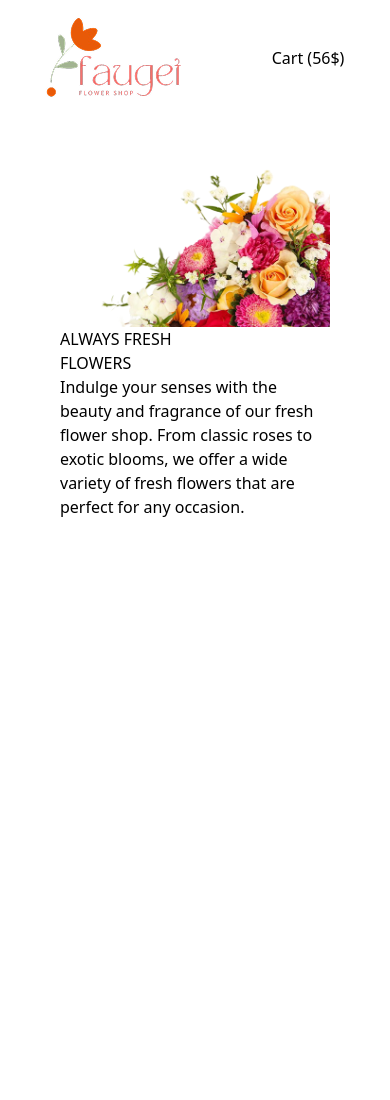
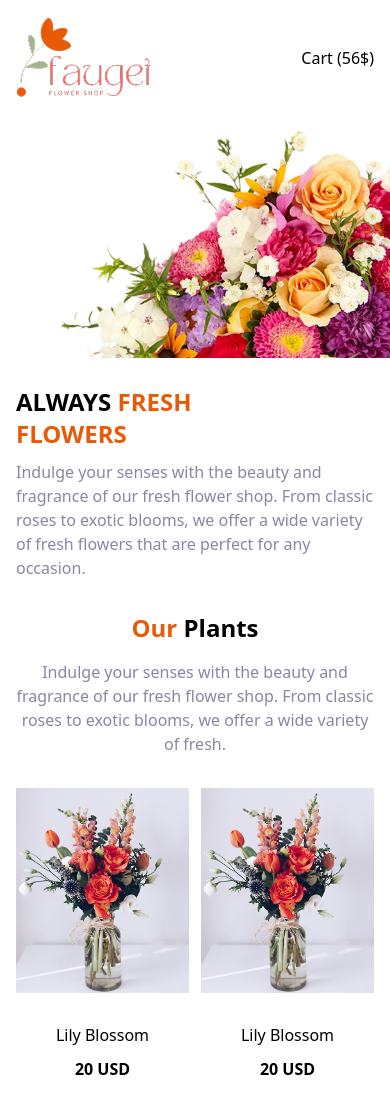
Before and after one commit to HasinIshrakK/assignment-2, a plain HTML site: page index.html in a window 390 px wide. Shown: the top 1100 px of the page. Before the commit the page ends 844 px from the top, so only its background shows below. Drawn offline with nearby package versions, Linux system fonts and the light colour scheme.

Commit message:
cards added

```diff
--- a/index.html
+++ b/index.html
@@ -10,41 +10,117 @@
         .col1{
             color: #8987A1;
         }
+        .col2{
+            color: #e95a08;
+        }
+        .bg{
+            background-color: #e95a08;
+        }
+        @media screen {
+            /* .l{
+                margin: 16px;
+            } */
+        }
     </style>
 </head>
 <!-- This is only responsive for mobile phones as there wasn't any criteria for others. -->
-<body>
+<body class="mx-0">
     <nav>
-        <ul class="flex justify-around mx-auto my-4 align items-center">
+        <ul class="flex justify-between mx-4 sm:mx-60 my-4 l">
             <li>
-                <img src="assets/logo.png">
+                <img src="assets/logo.png" alt="Logo">
             </li>
-            <li class="flex gap-6">
+            <li class="flex gap-6 sm:text-base my-auto">
                 <div class="hidden sm:flex gap-6">
                     <a href="">Home</a>
                     <a class="col1" href="">Shop</a>
                     <a class="col1" href="">About us</a>
                 </div>
                 <a href="">Cart (56$)</a>
+                <!-- icon needed -->
             </li>
         </ul>
     </nav>
 
-    <header>
-        <div class="sm:flex m-15 flex-row-reverse">
-            <img src="assets/hero-flower.png">
-            <div>
-                <h1>
-                    ALWAYS FRESH<br>FLOWERS
+    <header class="sm:mx-40">
+        <div class="m-0 sm:flex sm:m-15 mb-0 flex-row-reverse">
+            <img class="my-0 sm:my-4 sm:mt-24 ml-auto" src="assets/hero-flower.png" alt="Flower">
+            <div class="mt-7 mx-4">
+                <h1 class="font-bold text-2xl sm:text-6xl sm:mt-40 mb-2.5">
+                    ALWAYS <span class="col2">FRESH<br>FLOWERS</span>
                 </h1>
-                <p>
+                <p class="mb-0 col1 sm:text-2xl">
                     Indulge your senses with the beauty and fragrance of our fresh flower shop. From classic roses to exotic blooms, we offer a wide variety of fresh flowers that are perfect for any occasion.
                 </p>
             </div>
         </div>
     </header>
 
-    <main>
+    <main class="mx-4 sm:mx-40">
+        <section class="mb-4">
+            <div class="my-8 text-center sm:mb-12 mb-8">
+                <h1 class="font-bold text-2xl sm:text-6xl mb-4">
+                    <span class="col2">Our</span> Plants
+                </h1>
+                <p class="mb-0 col1 sm:text-2xl mx-auto text-center max-w-4xl">
+                    Indulge your senses with the beauty and fragrance of our fresh flower shop. From classic roses to exotic blooms, we offer a wide variety of fresh.
+                </p>
+            </div>
+            <div class="grid grid-cols-2 sm:grid-cols-4 gap-3 sm:gap-4">
+                <div class="justify-items-center w-fit mx-auto">
+                    <img class="mb-7" src="assets/sample-flower-image.png" alt="sample-flower-image">
+                    <p class="mb-2.5 sm:mb-5 font-medium text-base sm:text-2xl">Lily Blossom</p>
+                    <p class="font-bold mb-7 text-base sm:text-2xl">20 USD</p>
+                    <button class="bg w-full text-white mx-auto block sm:px-16 py-5 sm:text-base text-sm">ADD TO CART</button>
+                </div>
+                <div class="justify-items-center w-fit mx-auto">
+                    <img class="mb-7" src="assets/sample-flower-image.png" alt="sample-flower-image">
+                    <p class="mb-2.5 sm:mb-5 font-medium text-base sm:text-2xl">Lily Blossom</p>
+                    <p class="font-bold mb-7 text-base sm:text-2xl">20 USD</p>
+                    <button class="bg w-full text-white mx-auto block sm:px-16 py-5 sm:text-base text-sm">ADD TO CART</button>
+                </div>
+                <div class="justify-items-center w-fit mx-auto">
+                    <img class="mb-7" src="assets/sample-flower-image.png" alt="sample-flower-image">
+                    <p class="mb-2.5 sm:mb-5 font-medium text-base sm:text-2xl">Lily Blossom</p>
+                    <p class="font-bold mb-7 text-base sm:text-2xl">20 USD</p>
+                    <button class="bg w-full text-white mx-auto block sm:px-16 py-5 sm:text-base text-sm">ADD TO CART</button>
+                </div>
+                <div class="justify-items-center w-fit mx-auto">
+                    <img class="mb-7" src="assets/sample-flower-image.png" alt="sample-flower-image">
+                    <p class="mb-2.5 sm:mb-5 font-medium text-base sm:text-2xl">Lily Blossom</p>
+                    <p class="font-bold mb-7 text-base sm:text-2xl">20 USD</p>
+                    <button class="bg w-full text-white mx-auto block sm:px-16 py-5 sm:text-base text-sm">ADD TO CART</button>
+                </div>
+                <div class="justify-items-center w-fit mx-auto">
+                    <img class="mb-7" src="assets/sample-flower-image.png" alt="sample-flower-image">
+                    <p class="mb-2.5 sm:mb-5 font-medium text-base sm:text-2xl">Lily Blossom</p>
+                    <p class="font-bold mb-7 text-base sm:text-2xl">20 USD</p>
+                    <button class="bg w-full text-white mx-auto block sm:px-16 py-5 sm:text-base text-sm">ADD TO CART</button>
+                </div>
+                <div class="justify-items-center w-fit mx-auto">
+                    <img class="mb-7" src="assets/sample-flower-image.png" alt="sample-flower-image">
+                    <p class="mb-2.5 sm:mb-5 font-medium text-base sm:text-2xl">Lily Blossom</p>
+                    <p class="font-bold mb-7 text-base sm:text-2xl">20 USD</p>
+                    <button class="bg w-full text-white mx-auto block sm:px-16 py-5 sm:text-base text-sm">ADD TO CART</button>
+                </div>
+                <div class="justify-items-center w-fit mx-auto">
+                    <img class="mb-7" src="assets/sample-flower-image.png" alt="sample-flower-image">
+                    <p class="mb-2.5 sm:mb-5 font-medium text-base sm:text-2xl">Lily Blossom</p>
+                    <p class="font-bold mb-7 text-base sm:text-2xl">20 USD</p>
+                    <button class="bg w-full text-white mx-auto block sm:px-16 py-5 sm:text-base text-sm">ADD TO CART</button>
+                </div>
+                <div class="justify-items-center w-fit mx-auto">
+                    <img class="mb-7" src="assets/sample-flower-image.png" alt="sample-flower-image">
+                    <p class="mb-2.5 sm:mb-5 font-medium text-base sm:text-2xl">Lily Blossom</p>
+                    <p class="font-bold mb-7 text-base sm:text-2xl">20 USD</p>
+                    <button class="bg w-full text-white mx-auto block sm:px-16 py-5 sm:text-base text-sm">ADD TO CART</button>
+                </div>
+            </div>
+        </section>
+        <section></section>
+        <section></section>
+        <section></section>
+        <section></section>
 
     </main>
 
```
